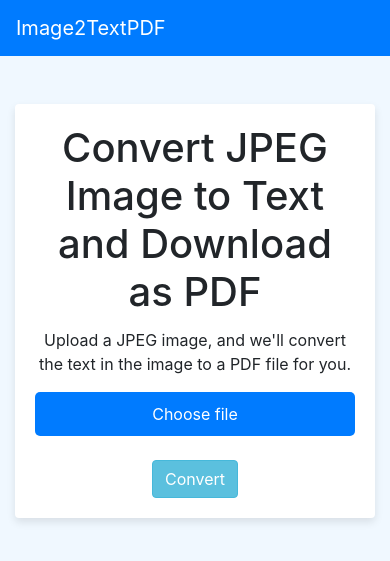
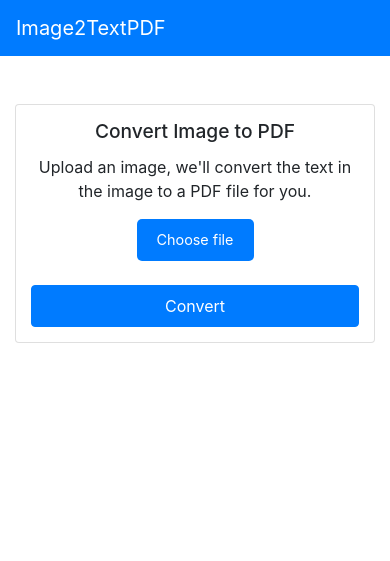
Before and after one commit to NikosDouras/OCR_3.mustDeploy, a Flask app: page / in a window 390 px wide. Shown: the top 561 px of the page. Run offline with Flask 3, Linux system fonts and the light colour scheme; some libraries are stand-ins or nearby versions.

Commit message:
Update index.html for android view

```diff
--- a/templates/index.html
+++ b/templates/index.html
@@ -1,72 +1,71 @@
-<!--index.html-->
 <!doctype html>
 <html lang="en">
 <head>
   <meta charset="utf-8">
+  <meta name="viewport" content="width=device-width, initial-scale=1, shrink-to-fit=no">
   <title>Image to Text PDF Converter</title>
   <link rel="stylesheet" href="https://stackpath.bootstrapcdn.com/bootstrap/4.5.2/css/bootstrap.min.css">
   <style>
-        body {
-            background-color: #f0f8ff;
+    /* Additional Android-specific adjustments */
+    @media (max-width: 768px) { /* Target smaller screens like most Android phones */
+      .card-body {
+        padding: 15px; /* Reduce padding for tighter layout */
       }
-        .navbar {
-            background-color: #007bff;
+      .card-title {
+        font-size: 1.2rem; /* Slightly smaller heading */
       }
-        .navbar-brand, .nav-link {
-            color: #fff !important;
-        }
-        .card {
-            border: none;
-            box-shadow: 0 4px 8px rgba(0,0,0,0.1);
+      .file-input-label {
+        font-size: 0.9rem; /* Smaller button text */
+        padding: 8px 12px; /* Smaller button padding */
       }
       .btn-primary {
-            background-color: #5bc0de; /* Lighter blue */
-            border-color: #46b8da; /* Lighter blue border */
+        padding: 8px 12px; /* Smaller button padding */
       }
-        .btn-primary:hover {
-            background-color: #31b0d5; /* Slightly darker blue on hover */
-            border-color: #269abc; /* Slightly darker blue border on hover */
     }
-        .file-input-container {
-            position: relative;
-            display: inline-block;
-            width: 100%;
-        }
-        .file-input-container input[type="file"] {
-            position: absolute;
-            width: 100%;
-            height: 100%;
-            top: 0;
-            left: 0;
-            opacity: 0;
-            cursor: pointer;
-        }
+
     .file-input-label {
       display: inline-block;
-            width: 100%;
-            padding: 10px 15px;
       background-color: #007bff;
-            color: #fff;
-            text-align: center;
+      color: white;
+      padding: 10px 20px;
       border-radius: 5px;
       cursor: pointer;
     }
-        .file-input-label:hover {
-            background-color: #0056b3;
+
+    #fileInput {
+      display: none;
+    }
+
+    .btn-primary {
+      width: 100%;
+    }
+
+    .navbar-custom {
+      background-color: #007bff;
+    }
+
+    .navbar-custom .navbar-brand,
+    .navbar-custom .navbar-toggler-icon {
+      color: white;
     }
   </style>
 </head>
 <body>
-    <nav class="navbar navbar-expand-lg">
+  <nav class="navbar navbar-expand-lg navbar-custom">
     <a class="navbar-brand" href="#">Image2TextPDF</a>
+    <button class="navbar-toggler" type="button" data-toggle="collapse" data-target="#navbarNav" aria-controls="navbarNav" aria-expanded="false" aria-label="Toggle navigation">
+      <span class="navbar-toggler-icon"></span>
+    </button>
+    <div class="collapse navbar-collapse" id="navbarNav"></div>
   </nav>
+
   <div class="container mt-5">
     <div class="row">
       <div class="col-md-8 offset-md-2">
         <div class="card">
           <div class="card-body">
-                        <h1 class="card-title text-center">Convert JPEG Image to Text and Download as PDF</h1>
-                        <p class="card-text text-center">Upload a JPEG image, and we'll convert the text in the image to a PDF file for you.</p>
+            <h1 class="card-title text-center">Convert Image to PDF</h1>
+            <p class="card-text text-center">Upload an image, we'll convert the text in the image to a PDF file for you.</p>
             <form action="/upload" method="post" enctype="multipart/form-data" class="text-center">
               <div class="form-group">
                 <div class="file-input-container">
@@ -81,11 +80,9 @@
       </div>
     </div>
   </div>
-    <script>
-        document.querySelector('#fileInput').addEventListener('change', function() {
-            var fileName = this.files[0].name;
-            document.querySelector('.file-input-label').textContent = fileName;
-        });
-    </script>
+
+  <script src="https://code.jquery.com/jquery-3.5.1.slim.min.js"></script>
+  <script src="https://cdn.jsdelivr.net/npm/popper.js@1.16.1/dist/umd/popper.min.js"></script>
+  <script src="https://stackpath.bootstrapcdn.com/bootstrap/4.5.2/js/bootstrap.min.js"></script>
 </body>
 </html>
```
Lines whose indentation alone changed are shown as unchanged.
